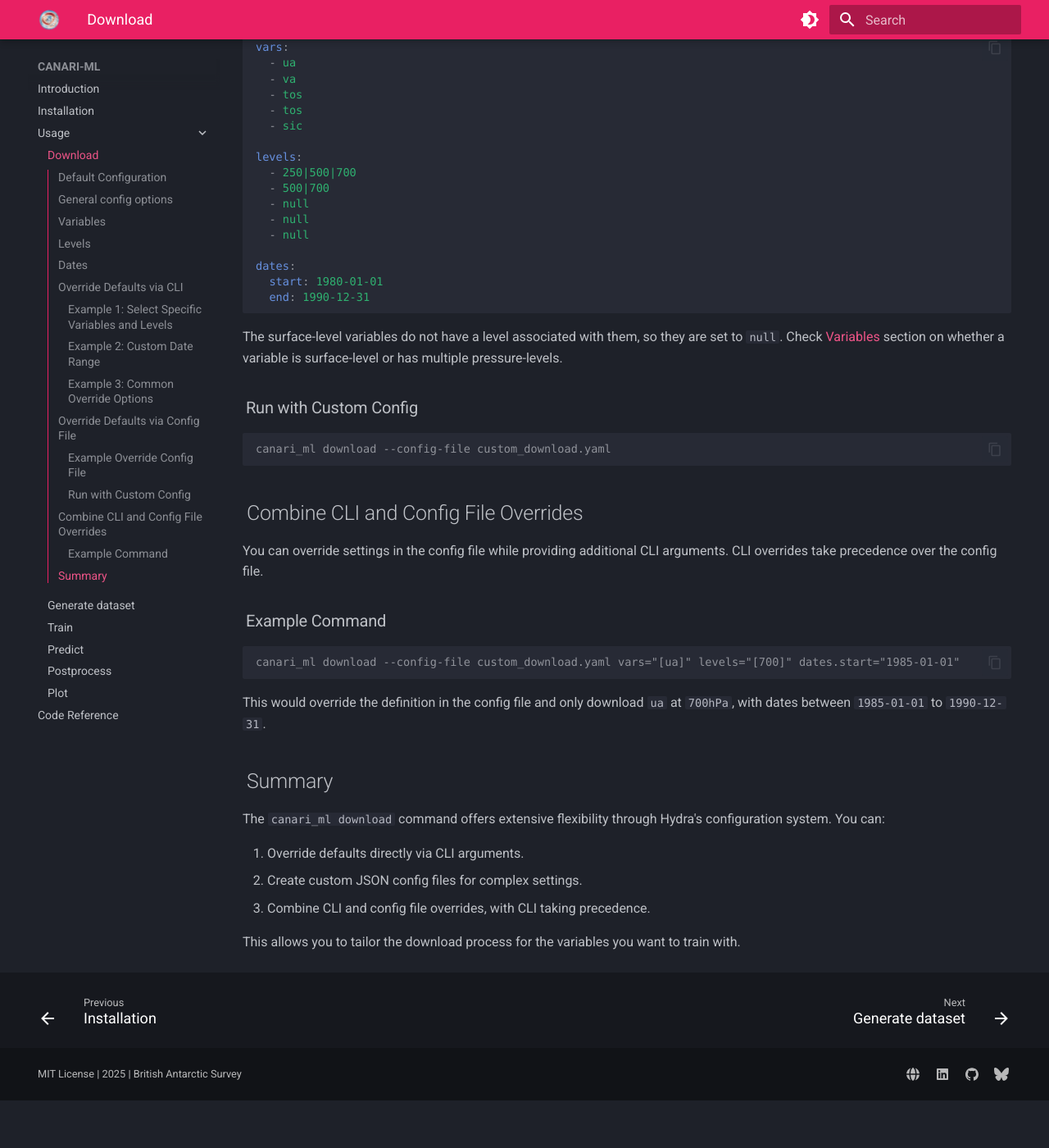
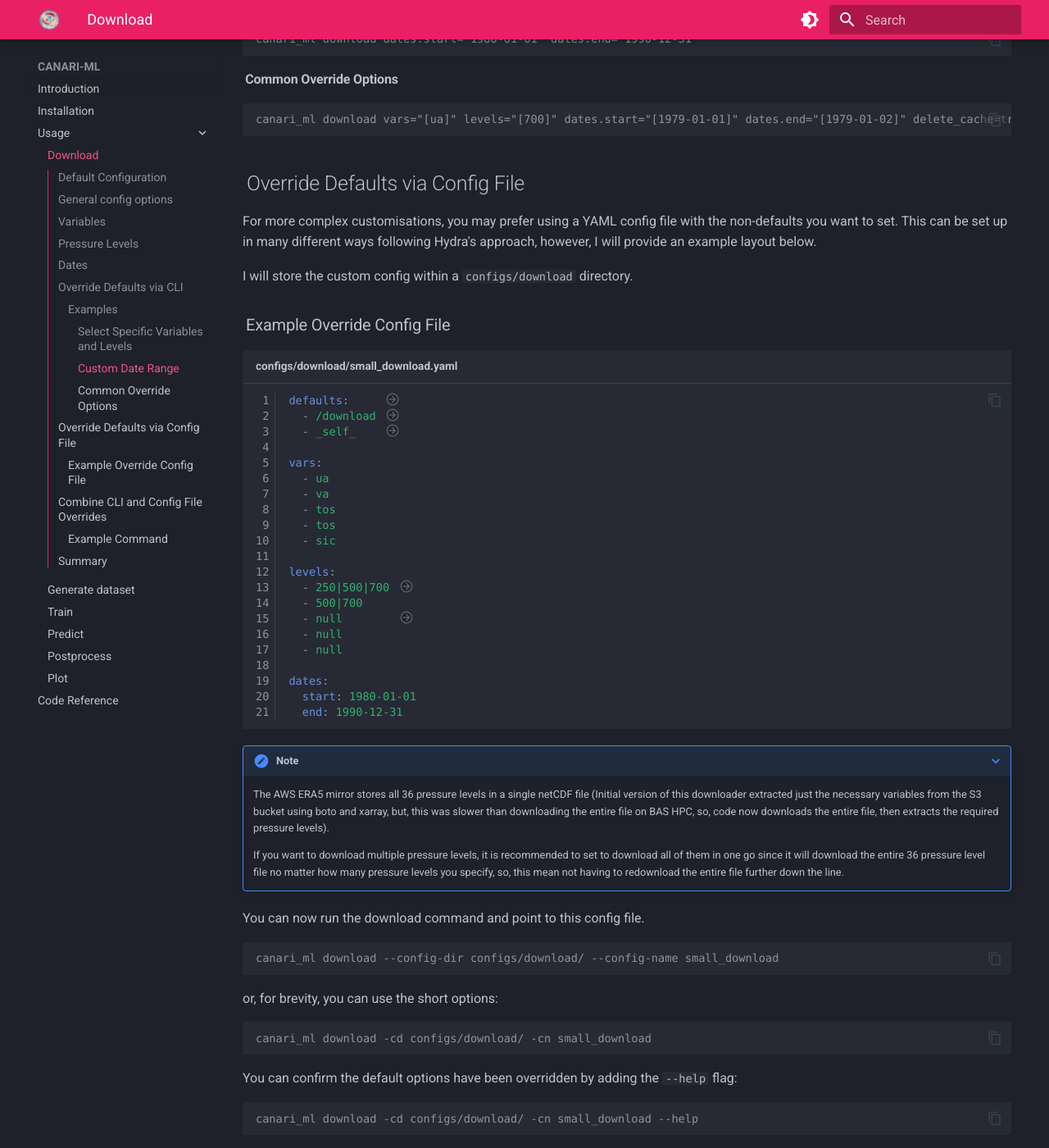
Before and after one commit to CANARI-ML/canari-ml, an MkDocs documentation site: the page built from docs/download.md, in a window 1280 px wide and 1400 px high, scrolled down 3380 px. Shown: the whole window at 82% size. Built offline with MkDocs 1.6.1 and Material for MkDocs 9.7.7, drawn with Linux system fonts in a browser that asks for light colours; some web fonts are replaced; plug-ins that fetch from the network failed and are left out; before the commit the page ends 4722 px from its top, so only the background shows below that; some of the changed text lies outside the part shown.

Commit message:
docs(mkdocs): Update and fix download using config files
* Download documentation updates.
* Fixed command to use custom config files.
* Remove defining search path in main download.yaml file
  in codebase to enable above custom config definitions.

Refs: #28

````diff
--- a/docs/download.md
+++ b/docs/download.md
@@ -9,6 +9,8 @@ The main command for downloading data is `canari_ml download`. To find the defau
 ``` console
 canari_ml download --help
 ```
+
+The source of this data is [NSF NCAR](https://rda.ucar.edu/datasets/d633000) which hosts a mirror of ERA5 dataset on [AWS S3](https://registry.opendata.aws/nsf-ncar-era5/) (amongst other access methods). This uses [download-toolbox](https://download-toolbox.readthedocs.io/en/latest/) from the [environmental-forecasting initiative](https://environmental-forecasting.github.io/).
 
 ## General config options
 
@@ -28,18 +30,21 @@ Variables available for download:
 
 | CMIP6 variable name | Description                     | ECMWF ID | ECMWF Short Name | Dataset               | Comments                                                                      |
 |---------------------|---------------------------------|----------|------------------|-----------------------|-------------------------------------------------------------------------------|
+| hus                 | Specific humidity               | 133      | q                | pressure-level        | Mass of water vapour per kilogram of moist air (kg kg-1)                      |
 | ta                  | Air temperature                 | 130      | t                | pressure-level        | Temperature in the atmosphere (K)                                             |
 | ua                  | Zonal wind component            | 131      | u                | pressure-level        | Eastward component of the wind (m/s)                                          |
 | va                  | Meridional wind component       | 132      | v                | pressure-level        | Horizontal speed of air moving towards the north (m/s)                        |
 | zg                  | Geopotential height             | 129      | z                | pressure-level        | This downloads geopotential {z}, which is converted during the dataset preprocess step to geopotential height {zg} |
-| hus                 | Specific humidity               | 133      | q                | pressure-level        | Mass of water vapour per kilogram of moist air (kg kg-1)                      |
 | ps                  | Surface pressure                | 134      | sp               | surface-level         | Pressure (force per unit area) of the atmosphere on the surface of land, sea and in-land water (Pa) |
 | psl                 | Sea level pressure              | 151      | msl              | surface-level         | Pressure (force per unit area) of the atmosphere adjusted to the height of mean sea level (Pa) |
 | sic                 | Sea ice concentration           | 262001   | ci               | surface-level         | Fraction of a grid box which is covered by sea ice (1)                        |
 | tas                 | Near-surface air temperature    | 167      | 2t               | surface-level         | Temperature of air at 2m above the surface of land, sea or in-land waters (K) |
 | tos                 | Sea Surface Temperature         | 34       | sstk             | surface-level         | Temperature of sea water near the surface (K)                                 |
 
-## Levels
+???+ note
+    While there are additional variables that are available for download from the ERA5 AWS data mirror, the variables above are the only ones that have been mapped and downloadable through this interface currently.
+
+## Pressure Levels
 
 Pressure levels for variables:
 
@@ -47,16 +52,22 @@ Pressure levels for variables:
 |---------|-----------|------------------------------------|-----------------------------------------------|
 | levels  | list[str] | `[2|10|50|100|250|500|700]`        | Pressure levels for the selected variables.   |
 
+For more information on what pressure levels are available, check out the [source data documentation](https://rda.ucar.edu/datasets/d633000/detailed_metadata/?view=level).
+
+Your options for pressure levels are:
+
+`[1|2|3|5|7|10|20|30|50|70|100|125|150|175|200|225|250|300|350|400|450|500|550|600|650|700|750|775|800|825|850|875|900|925|950|975|1000]`
+
 ## Dates
 
-Date range configuration:
+Configuring date ranges to download:
 
-| Name      | Type      | Default Value           | Description                           |
-|-----------|-----------|-------------------------|---------------------------------------|
-| start     | str       | `1979-01-01`            | Start date of data download.          |
-| end       | str       | `2024-12-31`            | End date of data download.            |
+| Name            | Type      | Default Value           | Description                           |
+|-----------------|-----------|-------------------------|---------------------------------------|
+| dates.start     | str       | `1979-01-01`            | Start date of data download.          |
+| dates.end       | str       | `2024-12-31`            | End date of data download.            |
 
-This configuration structure allows you to customize your data downloading and processing workflow. Use these tables as a reference when setting up your `config.yml` file.
+This configuration structure allows you to customise your data downloading and processing workflow. Use these tables as a reference when setting up your `config.yml` file.
 
 
 ## Override Defaults via CLI
@@ -69,22 +80,25 @@ Due to the scope of this project, I would recommend not changing the following v
 - `output_group_by`
 - `hemisphere`
 
-### Example 1: Select Specific Variables and Levels
+### Examples
 
 ???+ warning
     Be wary that the default options mean that you will be downloading all data from 1979 to 2024, which can take a while!
+    And, any of example commands might take a while to run, if only testing, I would recommend setting the date ranges to no more than a few days, and limit the number of variables & levels to download.
+
+#### Select Specific Variables and Levels
 
 ``` console
 canari_ml download vars="[ua, va]" levels="[700, 700]"
 ```
 
-### Example 2: Custom Date Range
+#### Custom Date Range
 
 ``` console
 canari_ml download dates.start="1980-01-01" dates.end="1990-12-31"
 ```
 
-### Example 3: Common Override Options
+#### Common Override Options
 
 ``` console
 canari_ml download vars="[ua]" levels="[700]" dates.start="[1979-01-01]" dates.end="[1979-01-02]" delete_cache=true
@@ -92,11 +106,17 @@ canari_ml download vars="[ua]" levels="[700]" dates.start="[1979-01-01]" dates.e
 
 ## Override Defaults via Config File
 
-For more complex customisations, you may prefer create a YAML config file and using the `--config-file` option.
+For more complex customisations, you may prefer using a YAML config file with the non-defaults you want to set. This can be set up in many different ways following Hydra's approach, however, I will provide an example layout below.
+
+I will store the custom config within a `configs/download` directory.
 
 ### Example Override Config File
 
-``` yaml title="custom_download.yaml"
+``` yaml title="configs/download/small_download.yaml" linenums="1"
+defaults:     # (1)!
+  - /download # (2)!
+  - _self_    # (3)!
+
 vars:
   - ua
   - va
@@ -105,9 +125,9 @@ vars:
   - sic
 
 levels:
-  - 250|500|700
+  - 250|500|700 # (4)!
   - 500|700
-  - null
+  - null        # (5)!
   - null
   - null
 
@@ -116,13 +136,41 @@ dates:
   end: 1990-12-31
 ```
 
-The surface-level variables do not have a level associated with them, so they are set to `null`. Check [Variables](#variables) section on whether a variable is surface-level or has multiple pressure-levels.
+1. Always define defaults in the header of your custom config file.
+2. Uses the default download config within the canari-ml codebase as base config.
+3. Override the above defaults with values from this file. (The order matters, `_self_` should be defined last to override previous configs in this list).
+4. Download multiple pressure levels, separated by the `|` operator.
+5. Surface-level variables do not have a pressure-level associated with them, so they are set to `null`. Check [Variables](#variables) section on whether a variable is surface-level or has multiple pressure-levels, in which case, you should specify the pressure levels you want to download.
 
-### Run with Custom Config
+???+ note
+    The AWS ERA5 mirror stores all 36 pressure levels in a single netCDF file (Initial version of this downloader extracted just the necessary variables from the S3 bucket using boto and xarray, but, this was slower than downloading the entire file on BAS HPC, so, code now downloads the entire file, then extracts the required pressure levels).
+
+    If you want to download multiple pressure levels, it is recommended to set to download all of them in one go since it will download the entire 36 pressure level file no matter how many pressure levels you specify, so, this mean not having to redownload the entire file further down the line.
+
+You can now run the download command and point to this config file.
 
 ``` console
-canari_ml download --config-file custom_download.yaml
+canari_ml download --config-dir configs/download/ --config-name small_download
 ```
+
+or, for brevity, you can use the short options:
+
+``` console
+canari_ml download -cd configs/download/ -cn small_download
+```
+
+You can confirm the default options have been overridden by adding the `--help` flag:
+
+``` console
+canari_ml download -cd configs/download/ -cn small_download --help
+```
+
+where the following hydra options are,
+
+* `--config-dir` or `-cd`: The directory where your custom config file is located
+* `--config-name` or `-cn`: The name of your custom config file, either with or without the `.yaml` extension
+
+The default location that Hydra looks for config files is set to where the default config files are installed using pip, or where your cloned repo is.
 
 ## Combine CLI and Config File Overrides
 
@@ -131,10 +179,16 @@ You can override settings in the config file while providing additional CLI argu
 ### Example Command
 
 ``` console
-canari_ml download --config-file custom_download.yaml vars="[ua]" levels="[700]" dates.start="1985-01-01"
+canari_ml download -cd configs/download/ -cn small_download vars="[ua]" levels="[700]" dates.start="1985-01-01"
 ```
 
-This would override the definition in the config file and only download `ua` at `700hPa`, with dates between `1985-01-01` to `1990-12-31`.
+This would override the definition in the custom config file and only download `ua` at `700hPa`, with dates between `1985-01-01` to `1990-12-31`.
+
+And, once again, you can verify the default options have been overridden by adding the `--help` flag:
+
+``` console
+canari_ml download -cd configs/download/ -cn small_download vars="[ua]" levels="[700]" dates.start="1985-01-01" --help
+```
 
 ## Summary
 
--- a/src/canari_ml/conf/download.yaml
+++ b/src/canari_ml/conf/download.yaml
@@ -13,9 +13,9 @@ hydra:
     name: download
   run:
     dir: data/logs/
-  # Allow experiment file defs to work from current run path, and not Python config-path definition
-  searchpath:
-    - file://.
+  # # Allow experiment file defs to work from current run path, and not Python config-path definition
+  # searchpath:
+  #   - file://.
 
 
 # User modifiable parameters
````
Also changed, not shown: 1 other file.
